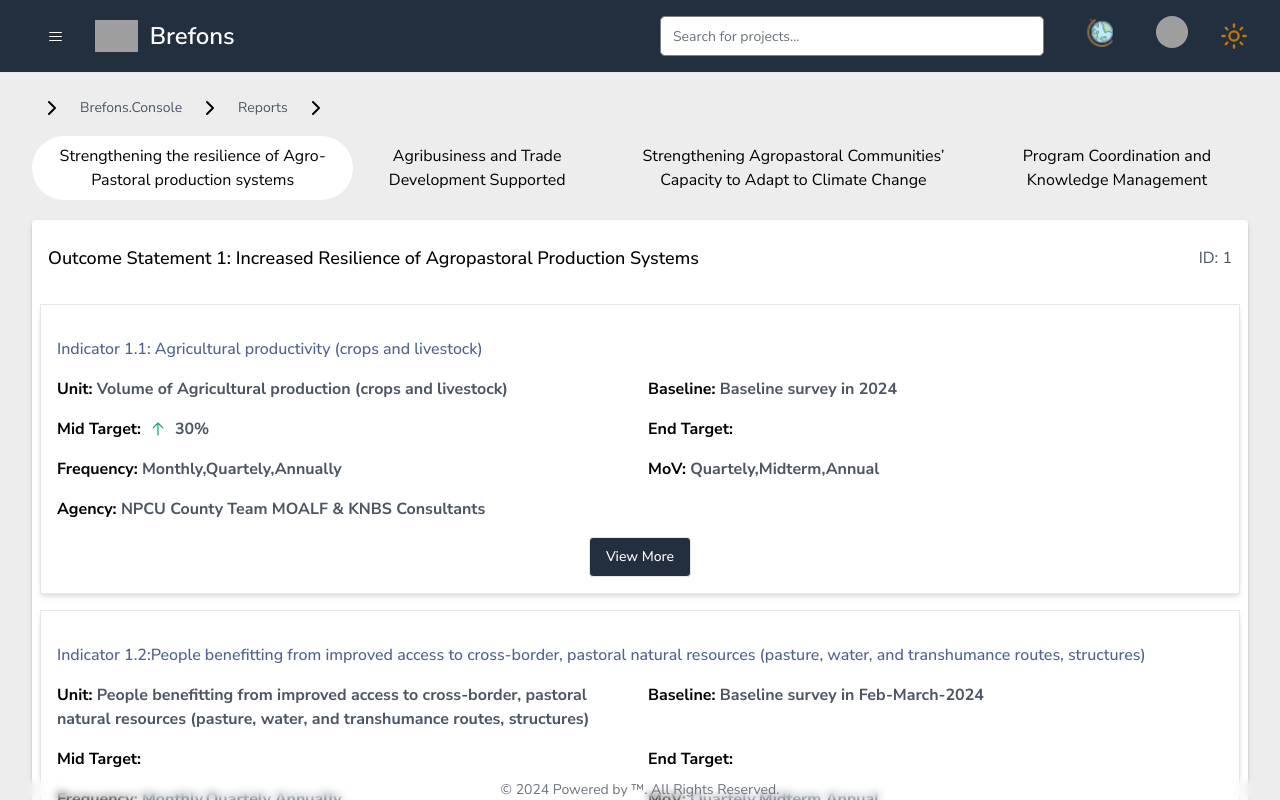
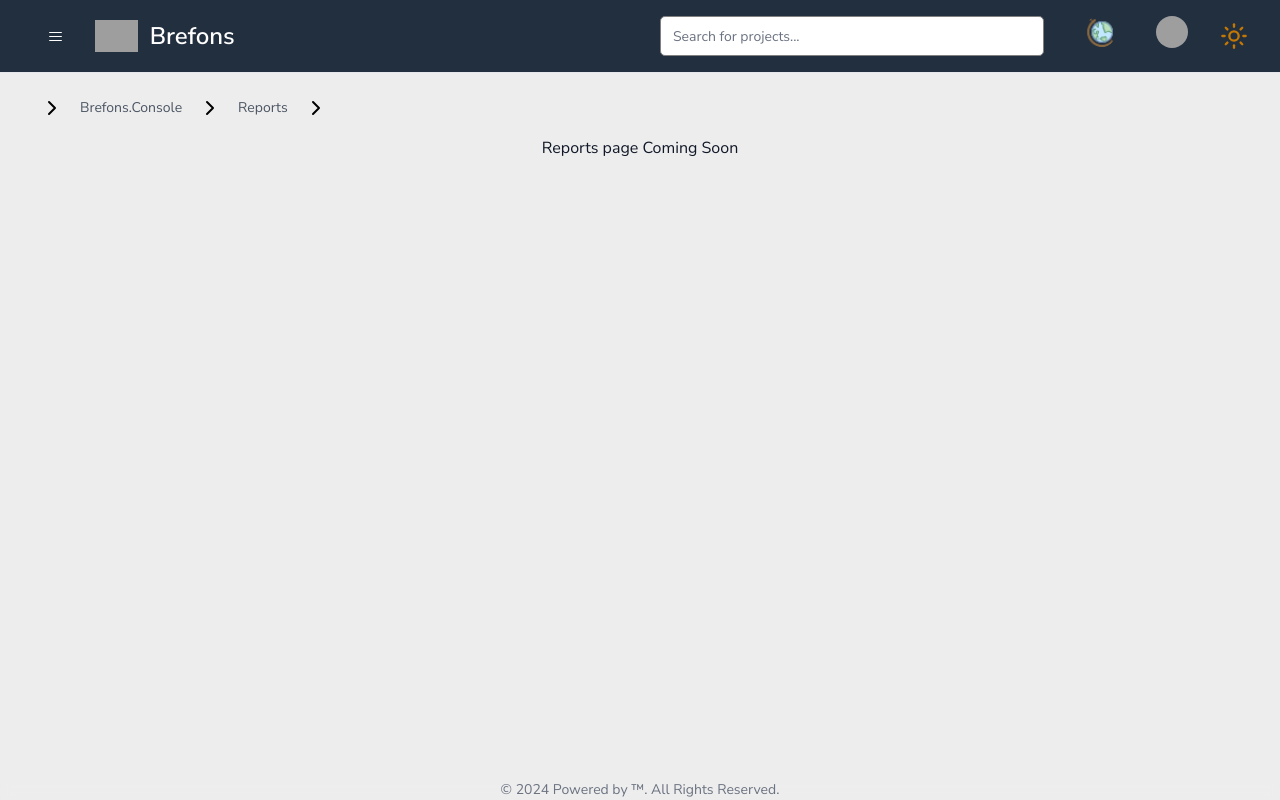
Before and after one commit to GidyMane/Brefons-2.1, a Next.js app in the folder brefons/: page /brefons.console/reports in a window 1280 px wide. Shown: the top 800 px of the page. Built offline with nearby package versions, Linux system fonts and the light colour scheme; grey boxes are pictures that could not be loaded.

Commit message:
reports page

```diff
--- a/brefons/app/brefons.console/reports/page.tsx
+++ b/brefons/app/brefons.console/reports/page.tsx
@@ -4,11 +4,8 @@ import React from 'react'
 const page = () => {
   return (
     <div className='w-full'>
-      {/* tabs */}
-      <div className='mt-4 scroll-pb-16'>
-        <InfoSection />
+          <div className='flex items-center justify-center mt-4 text-gray-900'>Reports page Coming Soon</div>
 
-      </div>
     </div>
   )
 }
```
